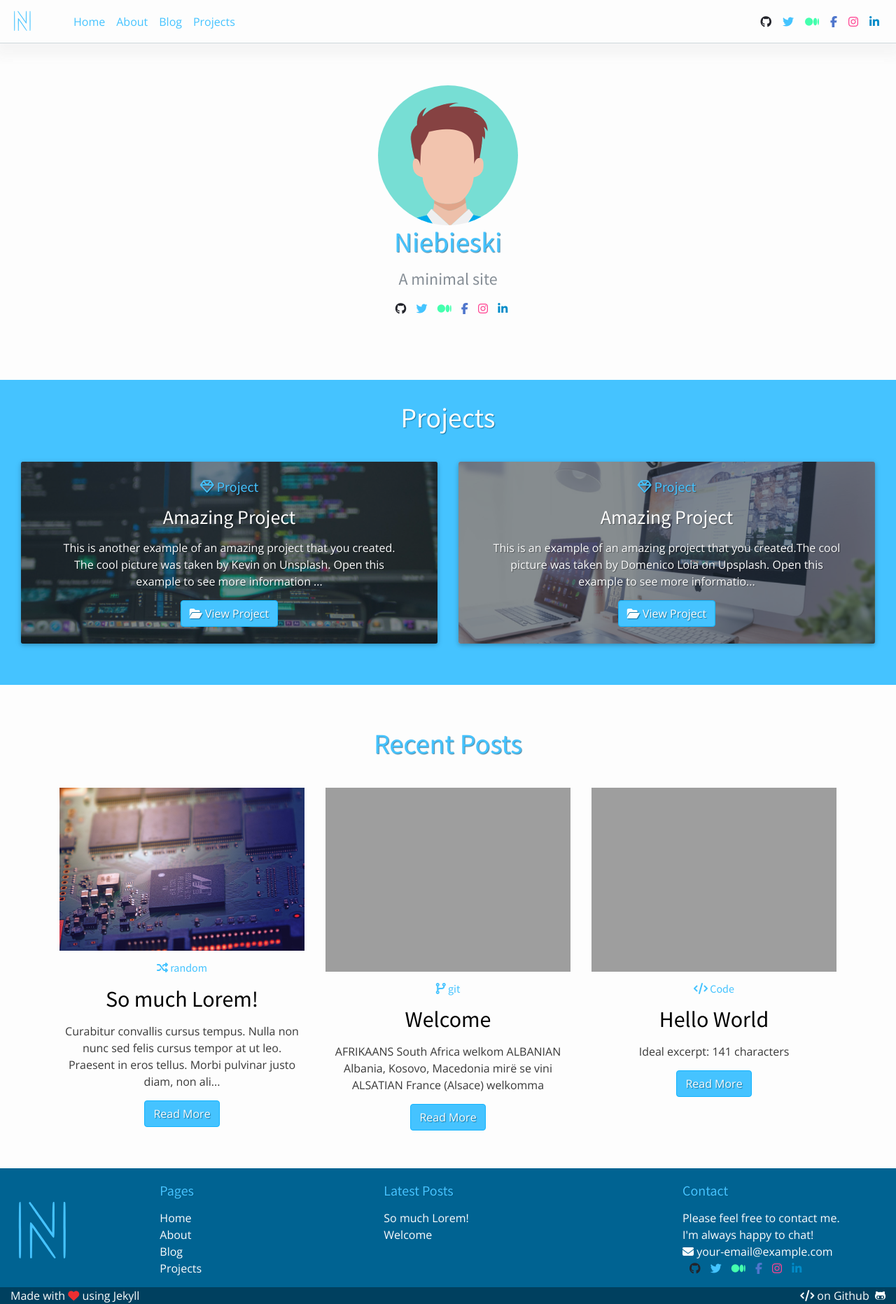
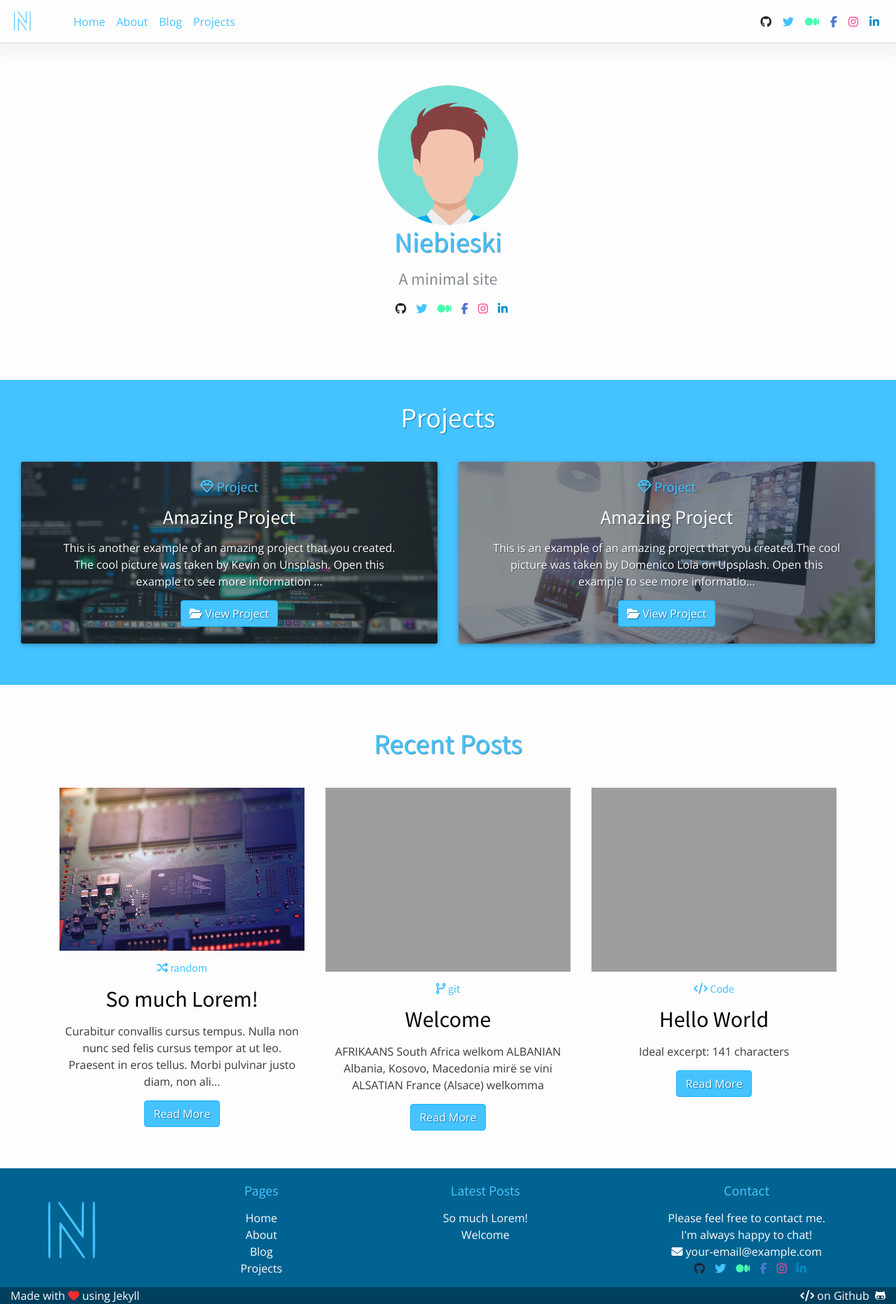
Before and after one commit to FabioRosado/Niebieski, a Jekyll site: the page built from index.md, in a window 1280 px wide. Shown: the whole page at 70% size. Built offline with Jekyll 4.4.1, drawn with Linux system fonts in a browser that asks for light colours; nearby versions of some CDN libraries.

Commit message:
Footer text is now centered  to look better on small screens

```diff
--- a/_includes/footer.html
+++ b/_includes/footer.html
@@ -1,10 +1,10 @@
 <footer class="footer navbar-fixed-bottom">
     <div class="container-fluid">
         <div class="row">
-            <div class="col-sm-2">
+            <div class="col-sm-2 text-center">
                 <img class="footer-logo" src="{{site.url}}/assets/images/logo.svg" width="100" height="100" alt="{{ site.title }}">
             </div>
-            <div class="col-sm-3">
+            <div class="col-sm-3 text-center">
                 <h5 class="footer-title drop-shadow">Pages</h5>
                  <ul class="footer-link">
                      <li><a href="{{ site.url }}">Home</a></li>
@@ -15,7 +15,7 @@
                     {% endfor %}
                 </ul>
             </div>
-            <div class="col-sm-4">
+            <div class="col-sm-3 text-center">
                 <h5 class="footer-title drop-shadow">Latest Posts</h5>
                 <ul class="footer-link">
                     {% for link in site.posts limit:4 %}
@@ -26,7 +26,7 @@
                     {% endfor %}
                 </ul>
             </div>
-            <div class="col-sm-3">
+            <div class="col-sm-4 text-center">
                 <h5 class="footer-title drop-shadow">Contact</h5>
                 <ul class="footer-link">
                     <li>{{ site.footer_text }}</li>
```
